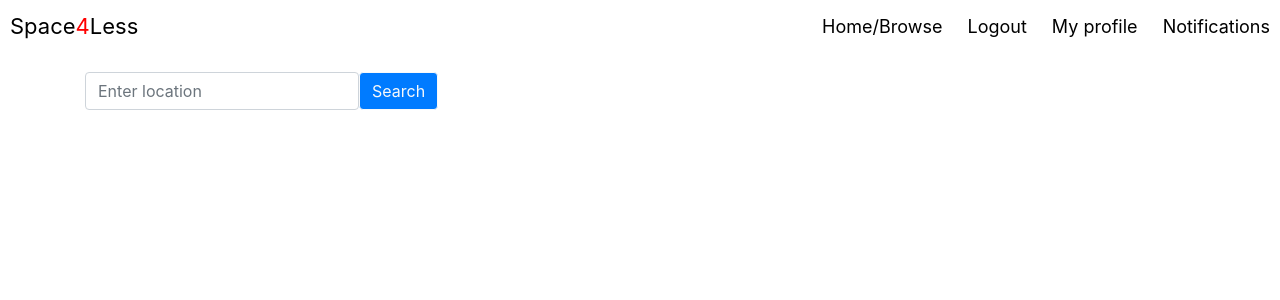
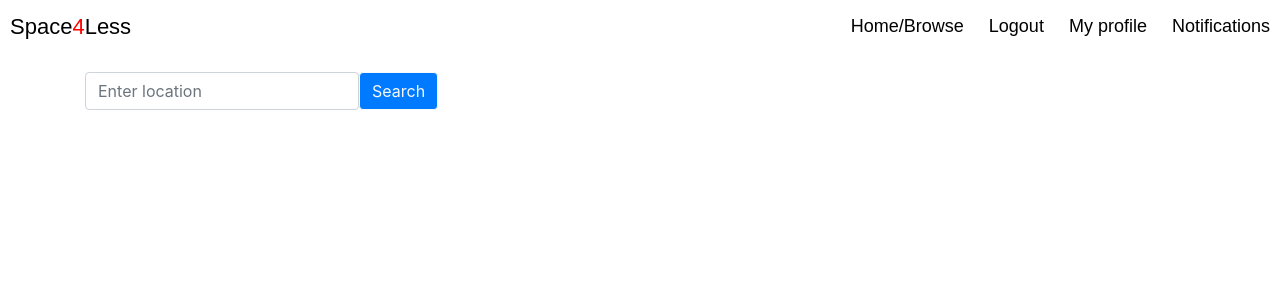
Before and after one commit to Jasmanji/Group5_Space4Less, a Flask app: page / in a window 1280 px wide. Shown: the top 300 px of the page. Run offline with Flask 2, Linux system fonts and the light colour scheme; the visitor is signed in with stand-in values (Sample User, id 1); data comes from the database, SQL or seed files in the repository; data that the repository does not hold is empty; some libraries are stand-ins or nearby versions.

Commit message:
login error for link in home page title of posts fixed

```diff
--- a/app/static/design.css
+++ b/app/static/design.css
@@ -81,13 +81,14 @@ form {
   position: relative;
 }
 
-.nav > .nav-header {
+/*.nav > .nav-header {
   display: inline;
-}
+}*/
 
 .nav > .nav-header > .nav-title {
-  display: inline-block;
+  /*display: inline-block;*/
   font-size: 22px;
+  font-family: Montserrat, sans-serif;
   color: black;
   padding: 10px 10px 10px 10px;
 }
@@ -100,6 +101,7 @@ form {
   display: inline;
   float: right;
   font-size: 18px;
+  font-family: Montserrat, sans-serif;
 }
 
 .nav > .nav-links > a {
@@ -117,6 +119,7 @@ form {
   display: none;
 }
 
+/* For responsive aspect */
 @media (max-width:600px) {
   .nav > .nav-btn {
     display: inline-block;
@@ -131,8 +134,9 @@ form {
     padding: 13px;
   }
   .nav > .nav-btn > label:hover,.nav  #nav-check:checked ~ .nav-btn > label {
-    background-color: rgba(0, 0, 0, 0.3);
+    color: darkgray;
   }
+
   .nav > .nav-btn > label > span {
     display: block;
     width: 25px;
--- a/app/templates/home.html
+++ b/app/templates/home.html
@@ -1,18 +1,27 @@
 {% extends 'layout.html' %}
 
 {% block content %}
-    <form class="form-inline ml-auto" action="search" method="post">
+    <div >
+        <form class="form-inline ml-auto" action="search" method="post">
     <input class="form-control" type="search" name="search_term" placeholder="Enter location">
     <button type=submit class='btn btn-primary btn-outline-light'>Search</button>
     </form>
+    </div>
+
 
     {% for post in posts %}
             <div class="post">
                 <div class="media content-section">
+
                     <img class="mr-3 article-image post_image" src="{{ url_for('static', filename='post_pictures/' + post.image, width=5000, height =5000) }}">
 
                     <div class="media-body">
-                        <h4 class="media-heading"><a href="{{ url_for('main.single_post', post_id=post.post_id) }}">{{ post.title }}</a></h4>
+                        {% if current_user.is_authenticated %}
+                            <h4 class="media-heading"><a href="{{ url_for('main.single_post', post_id=post.post_id) }}">{{ post.title }}</a></h4>
+                        {% else %}
+                            <h4 class="media-heading"> {{ post.title }}</h4>
+
+                        {% endif %}
                         <p>Posted by <a href="#">{{ post.author.username }}</a></p>
                         <p>{{ post.content }}</p>
                         <small> Date posted: {{ post.date_posted.strftime('%Y-%m-%d') }}</small>
--- a/app/templates/layout.html
+++ b/app/templates/layout.html
@@ -34,6 +34,7 @@
         <input type="checkbox" id="nav-check">
 
         <!-- navbar title on the left -->
+
         <div class="nav-header">
             <div class="nav-title">
                 Space<span style='color: red'>4</span>Less
@@ -67,9 +68,6 @@
                 <a href="{{ url_for('main.signup') }}">Signup</a>
                 <a href="{{ url_for('main.login') }}">Login </a>
             {% endif %}
-
-
-
         </div>
     </nav>
 
--- a/app/templates/single_post.html
+++ b/app/templates/single_post.html
@@ -14,6 +14,7 @@
                         <p>{{ post.content }}</p>
                         <p><small> Date posted: {{ post.date_posted.strftime('%Y-%m-%d') }}</small></p>
                     </div>
+                    <div>
                         {% if (current_user.roles == 'renter') %}
                           <a class="btn btn-sm btn-danger"  href="{{ url_for('main.book', postid = post.post_id) }}">BOOK!</a>
 
@@ -21,9 +22,10 @@
 
                                 <a class="btn btn-sm btn-default" href="#">Update</a>
                                 <a class="btn btn-sm btn-danger" href="#">Delete</a>
+                        {% else %}
 
                         {% endif %}
-
+                    </div>
                 </div>
             </div>
 
```
Lines whose indentation alone changed are shown as unchanged.
